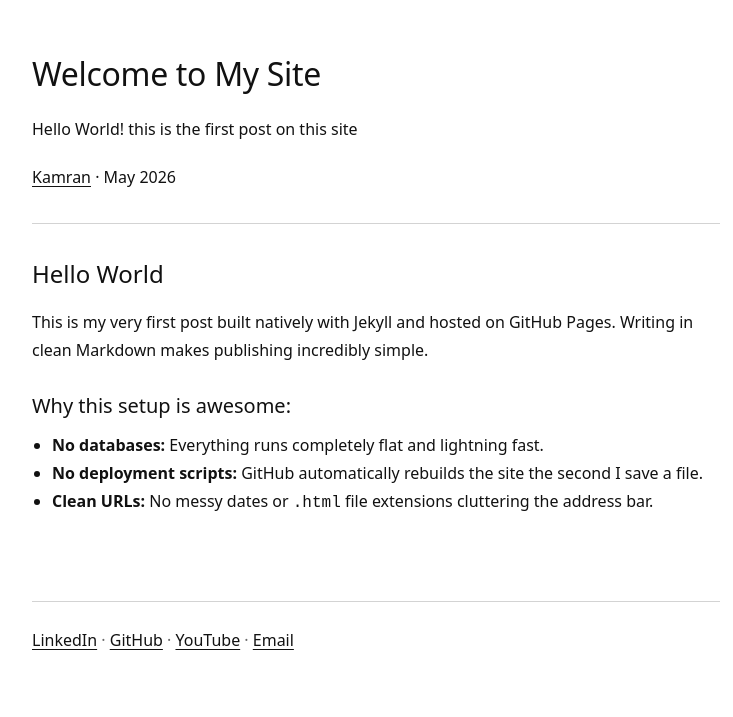
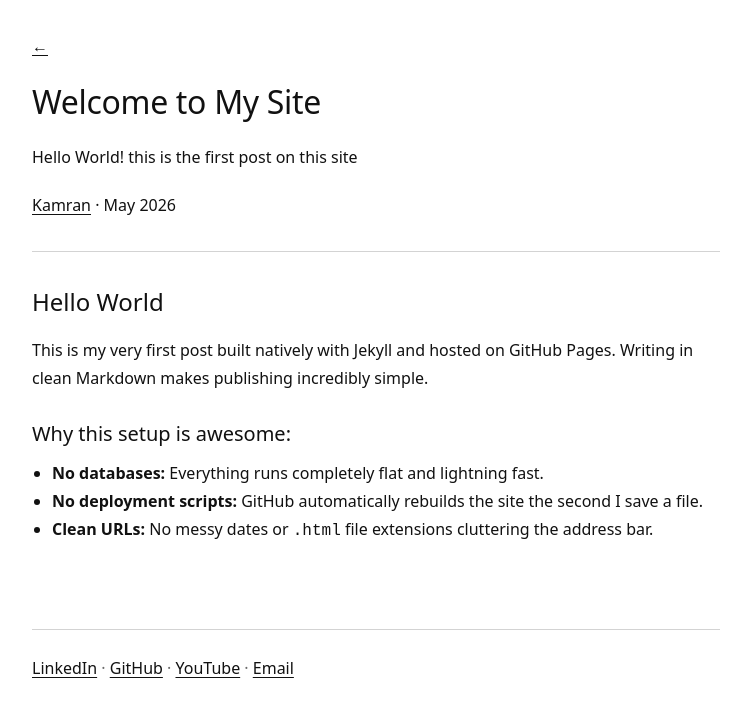
Before and after one commit to fyikamran/fyikamran.github.io, a Jekyll site: the page built from _posts/2026-05-29-welcome-to-my-site.md, in a window 1280 px wide. Shown: the top 717 px of the page, without its empty margins (264-997 px from the left). Built offline with Jekyll 4.4.1, drawn with Linux system fonts in a browser that asks for light colours.

Commit message:
Add home link before post title in post layout

```diff
--- a/_layouts/post.html
+++ b/_layouts/post.html
@@ -14,7 +14,7 @@
     <article>
 
       <header>
-        <h1>{{ page.title }}</h1>
+        <a href="/" rel="home">&larr;</a><h1>{{ page.title }}</h1>
         {% if page.description %}
           <p class="lede">{{ page.description }}</p>
         {% endif %}
```
